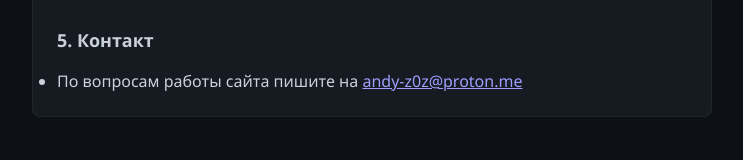
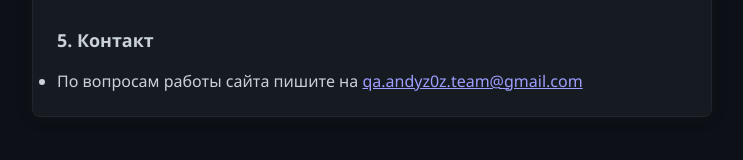
Before and after one commit to Andy-Z0z/Flap-Me.github.io, a plain HTML site: page tos.html in a window 1280 px wide. Shown: the part 952-1112 px from the top of the page, without its empty margins (268-1011 px from the left). Drawn offline with Linux system fonts and the light colour scheme.

Commit message:
Update tos.html

```diff
--- a/tos.html
+++ b/tos.html
@@ -46,7 +46,7 @@
       </ul>
       <h3>5. Контакт</h3>
       <ul>
-        <li>По вопросам работы сайта пишите на <a href="mailto:andy-z0z@proton.me">andy-z0z@proton.me</a></li>
+        <li>По вопросам работы сайта пишите на <a href="mailto:qa.andyz0z.team@gmail.com">qa.andyz0z.team@gmail.com</a></li>
       </ul>
     </section>
   </main>
```
